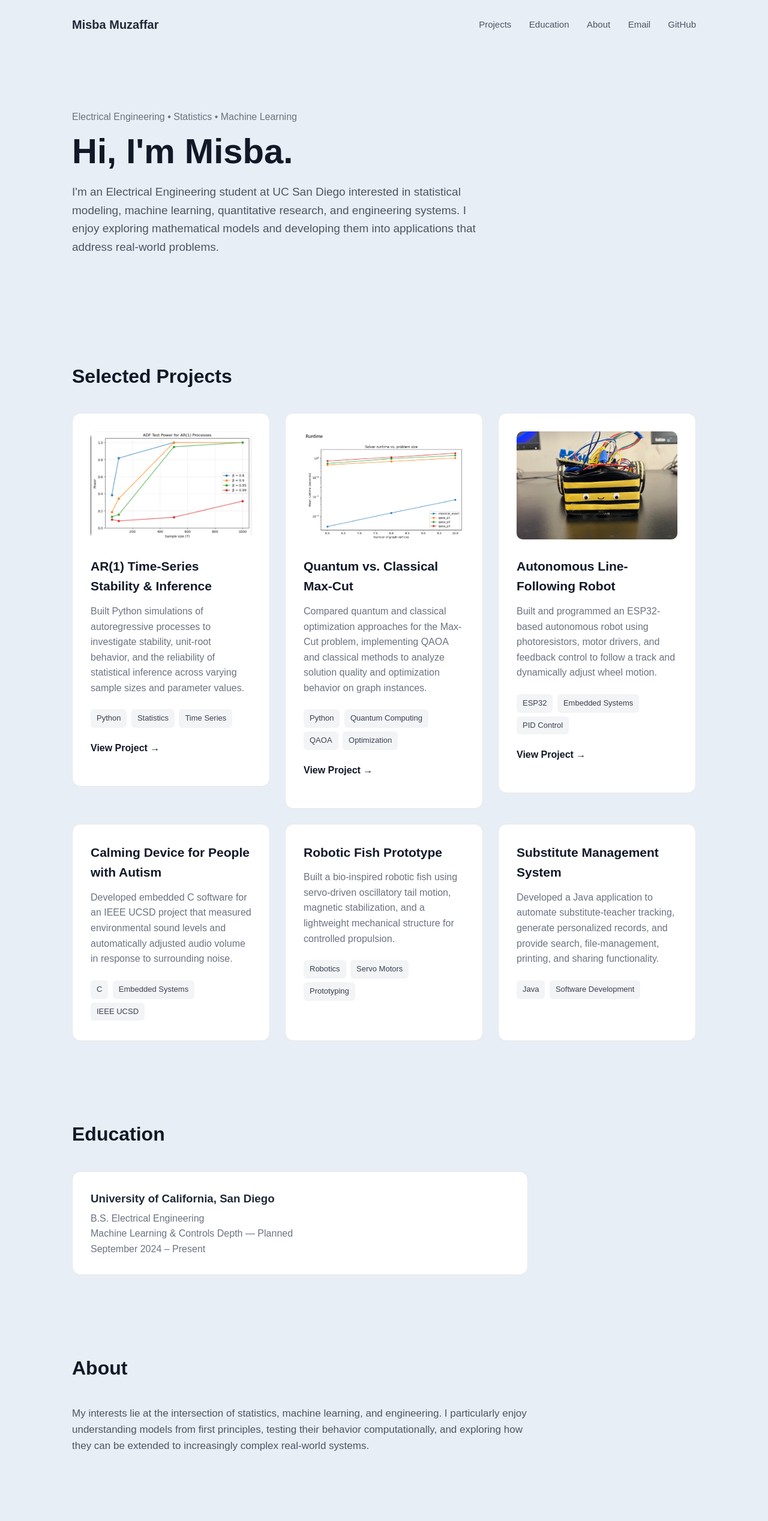
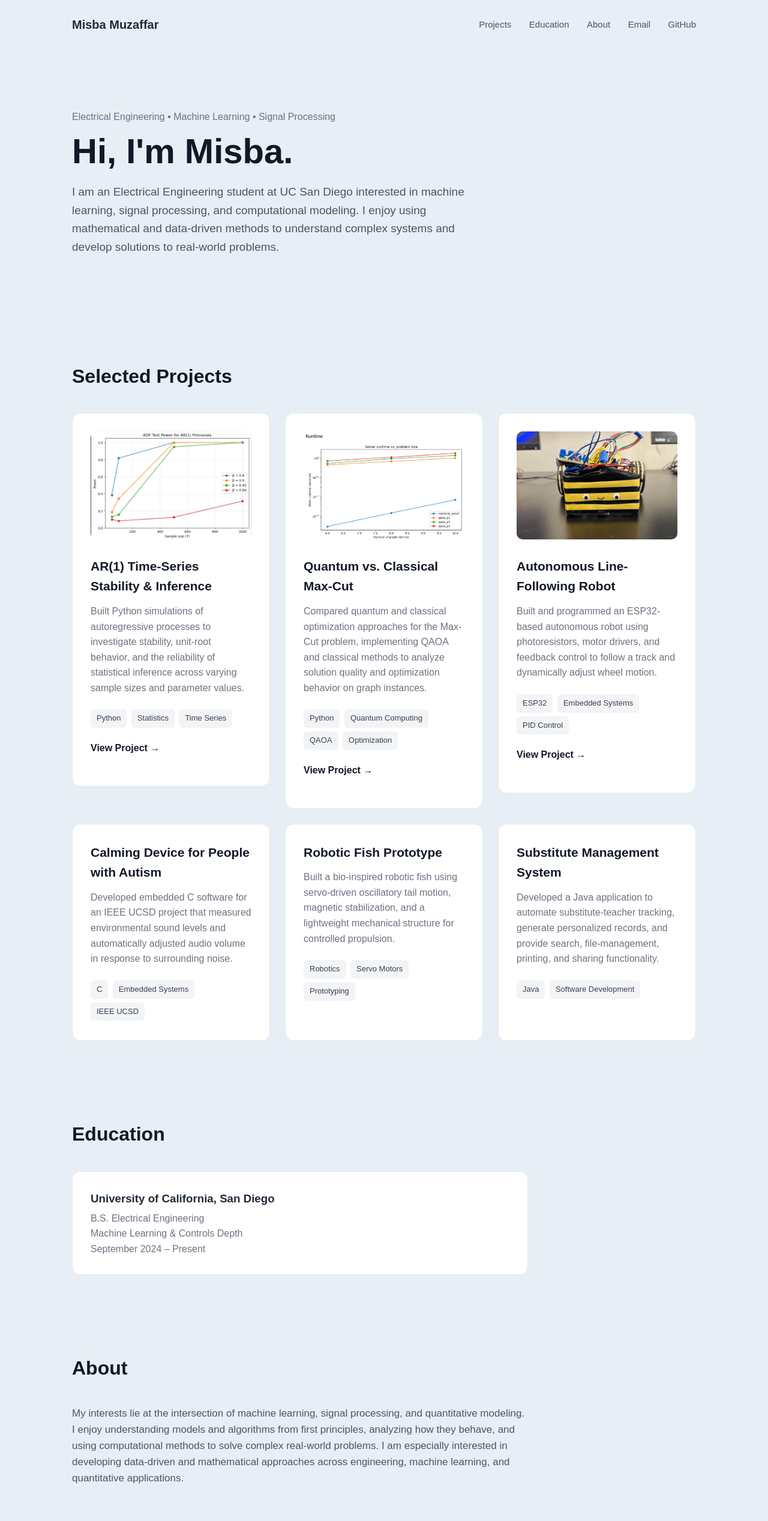
Before and after one commit to misbamuzaffar/misbamuzaffar.github.io, a plain HTML site: page index.html in a window 1280 px wide. Shown: the top 2535 px of the page at 60% size. Drawn offline with Linux system fonts and the light colour scheme.

Commit message:
Revise content to emphasize machine learning focus
Updated the text to reflect a focus on machine learning and signal processing, while enhancing the description of interests and skills.

```diff
--- a/index.html
+++ b/index.html
@@ -243,7 +243,7 @@
     <div class="hero">
 
       <p class="small-title">
-        Electrical Engineering • Statistics • Machine Learning
+        Electrical Engineering • Machine Learning • Signal Processing
       </p>
 
       <h1>
@@ -252,10 +252,9 @@
 
       <p class="description">
 
-        I'm an Electrical Engineering student at UC San Diego interested in
-        statistical modeling, machine learning, quantitative research, and
-        engineering systems. I enjoy exploring mathematical models and
-        developing them into applications that address real-world problems.
+      I am an Electrical Engineering student at UC San Diego interested in machine learning, signal processing,
+      and computational modeling. I enjoy using mathematical and data-driven methods to understand complex
+      systems and develop solutions to real-world problems.
 
       </p>
 
@@ -435,7 +434,7 @@
         </p>
 
         <p>
-          Machine Learning & Controls Depth — Planned
+          Machine Learning & Controls Depth
         </p>
 
         <p>
@@ -455,10 +454,10 @@
 
       <p>
 
-        My interests lie at the intersection of statistics, machine learning,
-        and engineering. I particularly enjoy understanding models from first
-        principles, testing their behavior computationally, and exploring how
-        they can be extended to increasingly complex real-world systems.
+        My interests lie at the intersection of machine learning, signal processing, and quantitative modeling.
+        I enjoy understanding models and algorithms from first principles, analyzing how they behave, and using
+        computational methods to solve complex real-world problems. I am especially interested in developing
+        data-driven and mathematical approaches across engineering, machine learning, and quantitative applications.
 
       </p>
 
```
